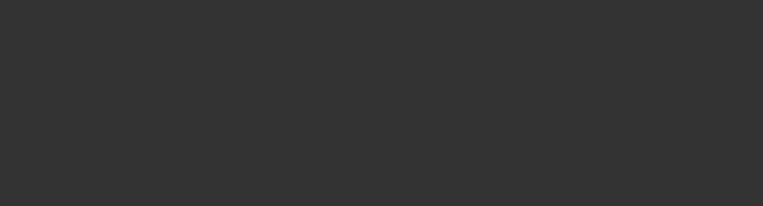
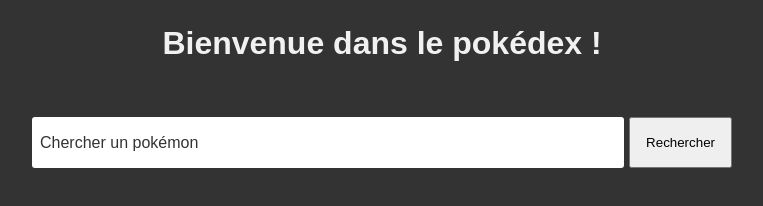
Before and after one commit to Zakaria-Outahar/Projet-3-JS, a plain HTML site: page index.html in a window 1280 px wide. Shown: the whole page, without its empty margins (258-1021 px from the left). Drawn offline with Linux system fonts and the light colour scheme.

Commit message:
Code html/css et début du JS

```diff
--- a/app.js
+++ b/app.js
@@ -0,0 +1,11 @@
+const searchInput = document.querySelector('.recherche-poke input');
+
+// Animation Input
+
+searchInput.addEventListener('input', function(e){
+    if(e.target.value !== ""){
+        e.target.parentNode.classList.add('active-input');
+    } else if(e.target.value === ""){
+        e.target.parentNode.classList.remove('active-input');
+    }
+})
--- a/index.html
+++ b/index.html
@@ -3,12 +3,22 @@
 <head>
     <meta charset="UTF-8">
     <meta name="viewport" content="width=device-width, initial-scale=1.0">
-    <title>Document</title>
+    <title>Pokédex</title>
     <link rel="stylesheet" href="style.css">
 </head>
 <body>
+    <h1>Bienvenue dans le pokédex !</h1>
+    <form class="recherche-poke">
+        <label for="recherche">Chercher un pokémon</label>
+        <input type="text" id="recherche">
+        <button type="submit">Rechercher</button>
+    </form>
 
+    <div class="container">
+        <ul class="liste-poke">
 
+        </ul>
+    </div>
 
     <script src="app.js"></script>
 </body>
--- a/style.css
+++ b/style.css
@@ -7,4 +7,55 @@
 body {
     font-family: Arial, Helvetica, sans-serif;
     background: #333;
+    color:#333;
 }
+
+h1{
+    text-align: center;
+    padding: 25px 0;
+    color:#f1f1f1;
+}
+
+.recherche-poke{
+    max-width: 700px;
+    min-width: 450px;
+    width:70%;
+    margin:30px auto;
+    position:relative;
+    display: flex;
+}
+
+.inp-group{
+    width:100%;
+}
+
+.recherche-poke input{
+    width: 100%;
+    padding: 15px;
+    border:none;
+    outline: none;
+    border-radius: 3px;
+    font-size: 18px;
+}
+
+.recherche-poke label{
+    position: absolute;
+    color:#333;
+    top:50%;
+    transform:translateY(-50%);
+    padding-left: 8px;
+    transition: all 0.3s ease-in;
+}
+
+.recherche-poke button{
+    margin-left: 5px;
+    padding:15px;
+}
+
+/* Animation d'input */
+
+.recherche-poke:focus-within label, .recherche-poke.active-input label{
+    top:-15px;
+    padding-left:5px;
+    color:#f1f1f1;
+}
```
